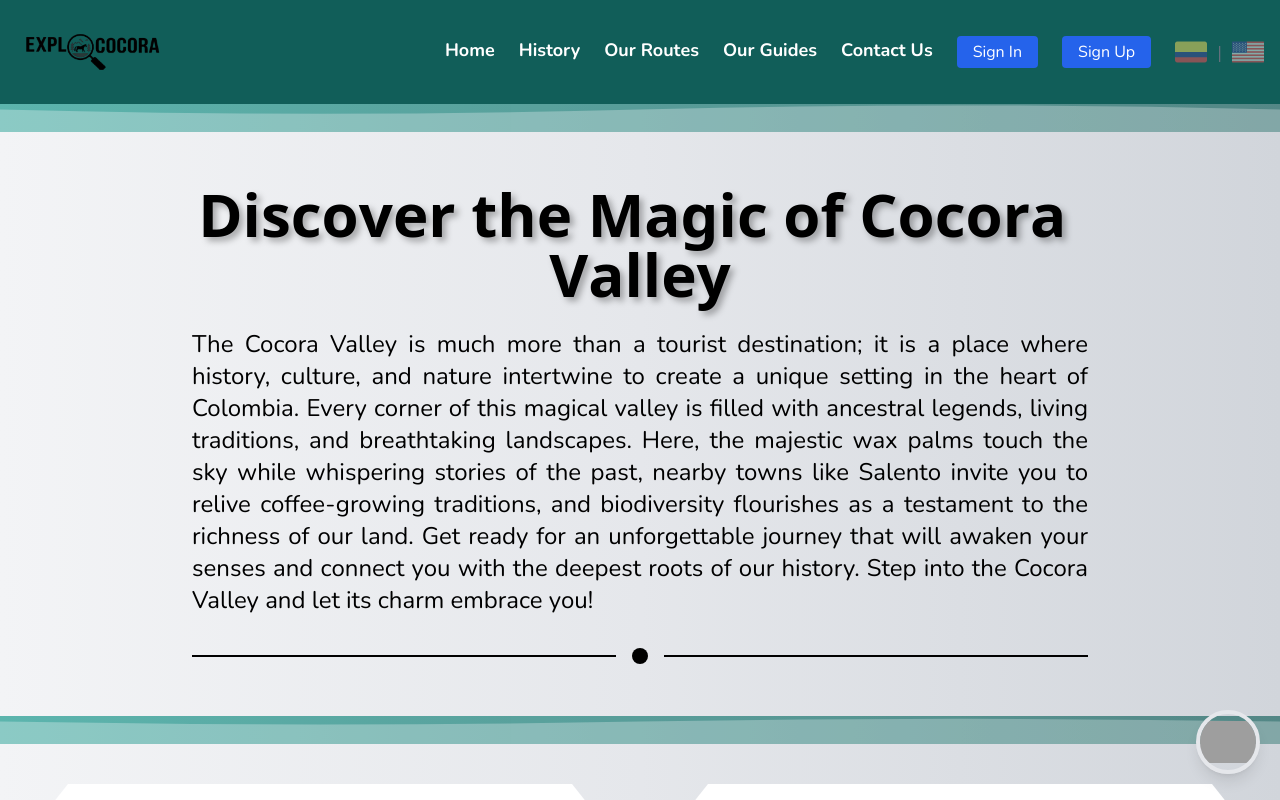
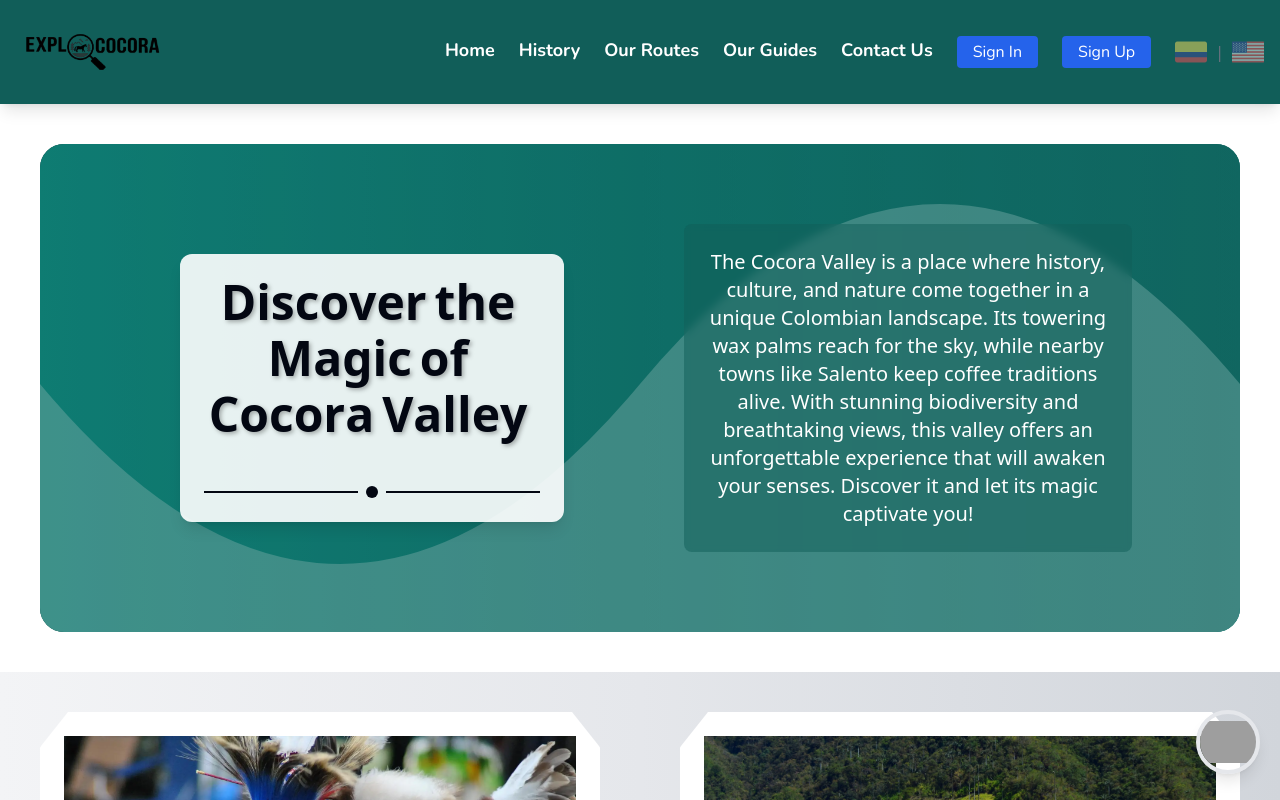
Before and after one commit to Maketa88/Explococora, a React (Vite) app: page /Historia in a window 1280 px wide. Shown: the top 800 px of the page. Built offline with nearby package versions, Linux system fonts and the light colour scheme; grey boxes are pictures that could not be loaded.

Commit message:
historiatitulo

```diff
--- a/src/components/HistoriaCultura/Body/TituloExplo.jsx
+++ b/src/components/HistoriaCultura/Body/TituloExplo.jsx
@@ -1,66 +1,101 @@
-import React from "react";
-import { useTranslation } from 'react-i18next';
+import { useTranslation } from "react-i18next";
+import { useEffect, useState } from "react";
 
 export const TituloExplo = () => {
   const { t, i18n } = useTranslation();
-  const title = i18n.language === 'es'
-    ? 'Descubre la Magia del Valle del Cocora'
-    : 'Discover the Magic of Cocora Valley';
+  const title =
+    i18n.language === "es"
+      ? "Descubre la Magia del Valle del Cocora"
+      : "Discover the Magic of Cocora Valley";
+
+  // Estado para controlar la animación en bucle
+  const [animationKey, setAnimationKey] = useState(0);
+
+  // Efecto para reiniciar la animación cuando termine
+  useEffect(() => {
+    const animationDuration = title.length * 150 + 1500; // Duración basada en el número de caracteres + buffer
+
+    const interval = setInterval(() => {
+      setAnimationKey(prev => prev + 1);
+    }, animationDuration);
+
+    return () => clearInterval(interval);
+  }, [title]);
 
   return (
-    <div className="relative flex items-center justify-center p-20 bg-gradient-to-r from-gray-100 via-gray-200 to-gray-300 text-center">
-      {/* Borde Superior */}
-      <div className="absolute top-0 left-0 w-full h-7 overflow-hidden">
+    <div className="p-10">
+    <div className="relative bg-gradient-to-br from-teal-900 via-teal-800 to-teal-700 rounded-3xl overflow-hidden p-20">
+      {/* Capa de fondo con olas */}
+      <div className="absolute inset-0 w-full h-full">
+        <div className="w-full h-full bg-gradient-to-r from-teal-900 via-teal-800 to-teal-700 ">
+          {/* Ola superior */}
+          <div className="  ">
             <div className="w-full h-full bg-gradient-to-r from-teal-600 via-teal-700 to-teal-800 opacity-70 animate-pulse">
-          <svg preserveAspectRatio="none" width="100%" height="100%" viewBox="0 0 100 100">
-            <path d="M0,20 Q25,50 50,20 T100,20 V100 L0,100 Z" fill="rgba(255,255,255,0.3)" />
+              <svg
+                preserveAspectRatio="none"
+                width="100%"
+                height="100%"
+                viewBox="0 0 100 100"
+              >
+                <path
+                  d="M0,20 Q25,50 50,20 T100,20 V100 L0,100 Z"
+                  fill="rgba(255,255,255,0.3)"
+                />
               </svg>
             </div>
           </div>
 
-      {/* Borde Inferior */}
-      <div className="absolute bottom-0 left-0 w-full h-7 overflow-hidden">
-        <div className="w-full h-full bg-gradient-to-r from-teal-600 via-teal-700 to-teal-800 opacity-70 animate-pulse">
-          <svg preserveAspectRatio="none" width="100%" height="100%" viewBox="0 0 100 100">
-            <path d="M0,20 Q25,40 50,20 T100,20 V100 L0,100 Z" fill="rgba(255,255,255,0.3)" />
-          </svg>
+          {/* Ola inferior */}
+
         </div>
       </div>
 
-      <div className="max-w-4xl">
-  <h1 className="text-4xl sm:text-5xl lg:text-6xl font-bold mb-6">
-    {title.split('').map((char, index) => (
+      <div className="flex flex-col md:flex-row items-center justify-between gap-8 relative z-10">
+        {/* Lado izquierdo - Tarjeta con título */}
+        <div className="w-full md:w-1/2 flex justify-center">
+          <div className="bg-white/90 rounded-xl shadow-lg p-6 max-w-sm transform hover:scale-105 transition-transform duration-300">
+            <h1 key={animationKey} className="text-3xl sm:text-4xl lg:text-5xl font-bold mb-4 text-center text-gray-950">
+              {/* División por palabras para mantener la integridad */}
+              {title.split(" ").map((word, wordIndex) => (
+                <span key={wordIndex} className="inline-block mr-2 mb-2">
+                  {word.split("").map((char, charIndex) => (
                     <span
-        key={index}
-        className="inline-block animate-bounce-in text-black drop-shadow-[4px_4px_3px_rgba(0,0,0,0.3)] hover:drop-shadow-[6px_6px_4px_rgba(0,0,0,0.4)] transition-all duration-300"
+                      key={`${wordIndex}-${charIndex}`}
+                      className="inline-block animate-bounce-in drop-shadow-[2px_2px_2px_rgba(0,0,0,0.3)] hover:drop-shadow-[3px_3px_2px_rgba(0,0,0,0.4)] transition-all duration-300"
                       style={{
-          animationDelay: `${index * 100}ms`,
-          animationFillMode: 'backwards'
+                        animationDelay: `${(wordIndex * 5 + charIndex) * 100}ms`,
+                        animationFillMode: "backwards",
                       }}
                     >
-        {char === ' ' ? '\u00A0' : char}
+                      {char}
+                    </span>
+                  ))}
                 </span>
               ))}
             </h1>
 
-  <p className="text-base sm:text-lg lg:text-2xl leading-relaxed text-justify font-nunito text-blue-gray-700">
-    {t('descripcionValle')}
-  </p>
-
-  {/* Separador con líneas y círculo */}
-  <div className="flex items-center justify-center mt-8">
-  <div className="border-t-2 border-black flex-grow"></div>
-  <div className="w-4 h-4 bg-black rounded-full mx-4"></div>
-  <div className="border-t-2 border-black flex-grow"></div>
+            {/* Divisor decorativo */}
+            <div className="flex items-center justify-center mt-10">
+              <div className="border-t-2 border-gray-950 flex-grow"></div>
+              <div className="w-3 h-3 bg-gray-950 rounded-full mx-2"></div>
+              <div className="border-t-2 border-gray-950 flex-grow"></div>
+            </div>
           </div>
         </div>
 
+        {/* Lado derecho - Párrafo */}
+        <div className="w-full md:w-1/2 flex items-center justify-center">
+          <div className="text-white font-medium max-w-md bg-teal-800/50 backdrop-blur-sm p-6 rounded-lg text-center">
 
+            <p className="text-base sm:text-lg lg:text-xl leading-relaxed">
+              {t("descripcionValle")}
+            </p>
+          </div>
+        </div>
+      </div>
+    </div>
     </div>
   );
 };
 
 export default TituloExplo;
-
-
-<div className="w-full h-full bg-gradient-to-r from-blue-400 via-blue-500 to-blue-600 opacity-80 animate-pulse"></div>
--- a/src/i18n/i18n.js
+++ b/src/i18n/i18n.js
@@ -149,7 +149,7 @@ i18n
 
           // Título y descripción principal
           tituloValle: "Descubre la Magia del Valle del Cocora",
-          descripcionValle: "El Valle del Cocora es mucho más que un destino turístico; es un lugar donde la historia, la cultura y la naturaleza se entrelazan para crear un escenario único en el corazón de Colombia. Cada rincón de este valle mágico está cargado de leyendas ancestrales, tradiciones vivas y paisajes que quitan el aliento. Aquí, las imponentes palmas de cera tocan el cielo mientras susurran historias del pasado, los pueblos cercanos como Salento invitan a revivir las costumbres cafetaleras, y la biodiversidad florece como un testimonio de la riqueza de nuestra tierra. Prepárate para un recorrido inolvidable que despertará tus sentidos y te conectará con las raíces más profundas de nuestra historia. ¡Adéntrate en el Valle del Cocora y deja que su encanto te envuelva!",
+          descripcionValle: "El Valle del Cocora es un destino donde historia, cultura y naturaleza se fusionan en un paisaje único de Colombia. Sus majestuosas palmas de cera se alzan hacia el cielo, mientras los pueblos cercanos, como Salento, mantienen vivas las tradiciones cafetaleras. Con una biodiversidad impresionante y paisajes de ensueño, este valle te invita a una experiencia inolvidable que despertará tus sentidos. ¡Descúbrelo y déjate cautivar por su magia!",
 
           // Nuestras Rutas
           tituloRutas: "Nuestras Rutas",
@@ -310,7 +310,7 @@ i18n
 
           // Main title and description
           tituloValle: "Discover the Magic of Cocora Valley",
-          descripcionValle: "The Cocora Valley is much more than a tourist destination; it is a place where history, culture, and nature intertwine to create a unique setting in the heart of Colombia. Every corner of this magical valley is filled with ancestral legends, living traditions, and breathtaking landscapes. Here, the majestic wax palms touch the sky while whispering stories of the past, nearby towns like Salento invite you to relive coffee-growing traditions, and biodiversity flourishes as a testament to the richness of our land. Get ready for an unforgettable journey that will awaken your senses and connect you with the deepest roots of our history. Step into the Cocora Valley and let its charm embrace you!",
+          descripcionValle: "The Cocora Valley is a place where history, culture, and nature come together in a unique Colombian landscape. Its towering wax palms reach for the sky, while nearby towns like Salento keep coffee traditions alive. With stunning biodiversity and breathtaking views, this valley offers an unforgettable experience that will awaken your senses. Discover it and let its magic captivate you!",
 
           // Our Routes
           tituloRutas: "Our Routes",
```
Lines whose indentation alone changed are shown as unchanged.
